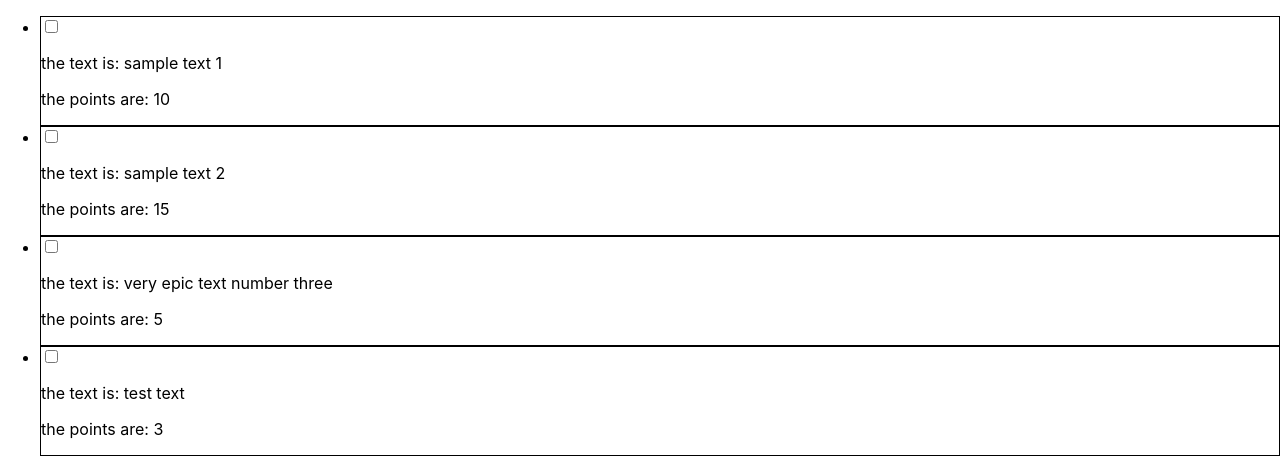
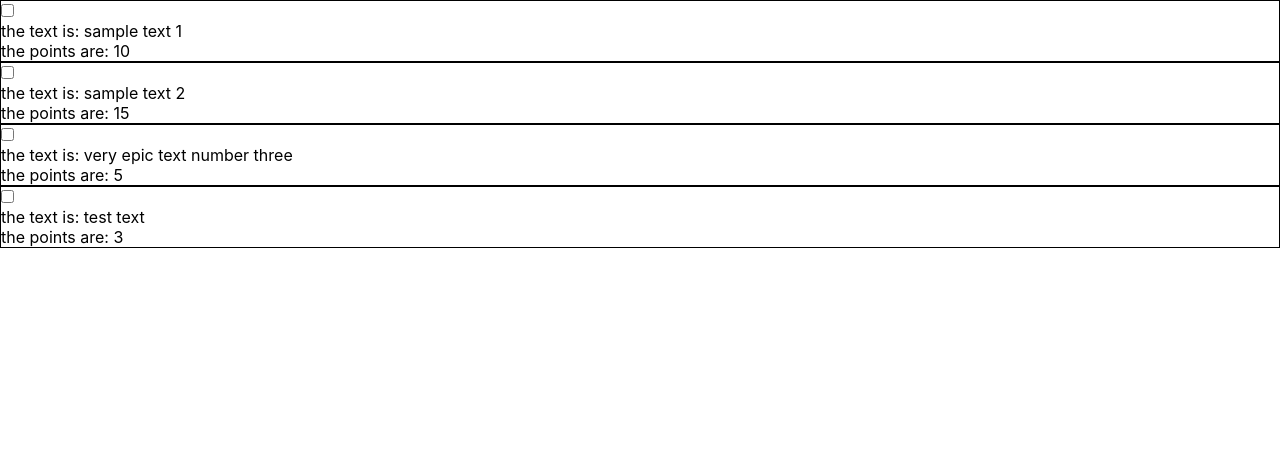
Before and after one commit to BBavoso/point-tracking-app, a React (Create React App) app: page / in a window 1280 px wide. Shown: the top 476 px of the page. Built offline with nearby package versions, Linux system fonts and the light colour scheme.

Commit message:
slight App.css update

```diff
--- a/src/App.css
+++ b/src/App.css
@@ -1,3 +1,12 @@
+* {
+  padding: 0;
+  margin: 0;
+}
+
 .pointBox {
   border: 1px solid black;
 }
+
+li {
+  list-style-type: none;
+}
```
